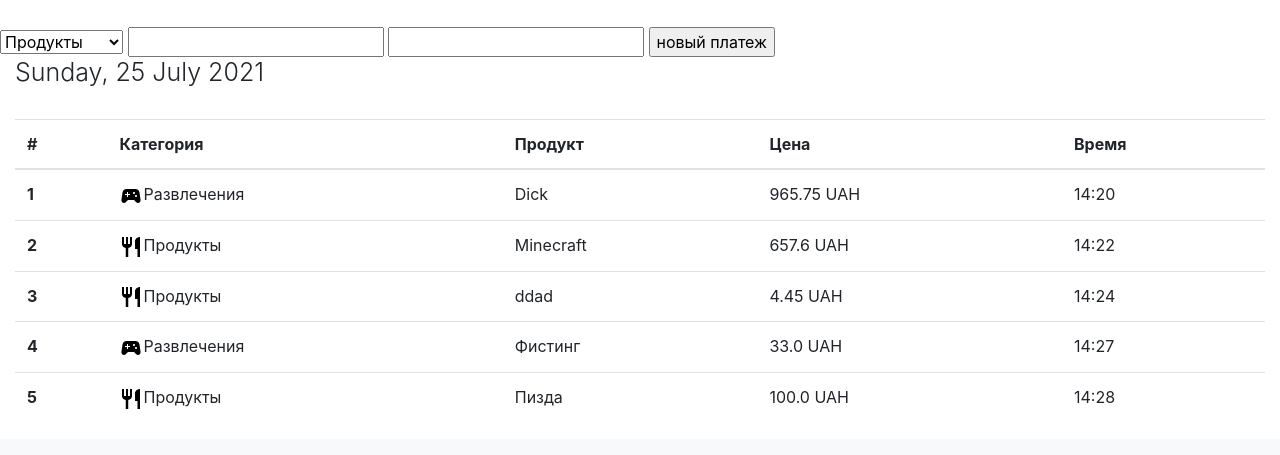
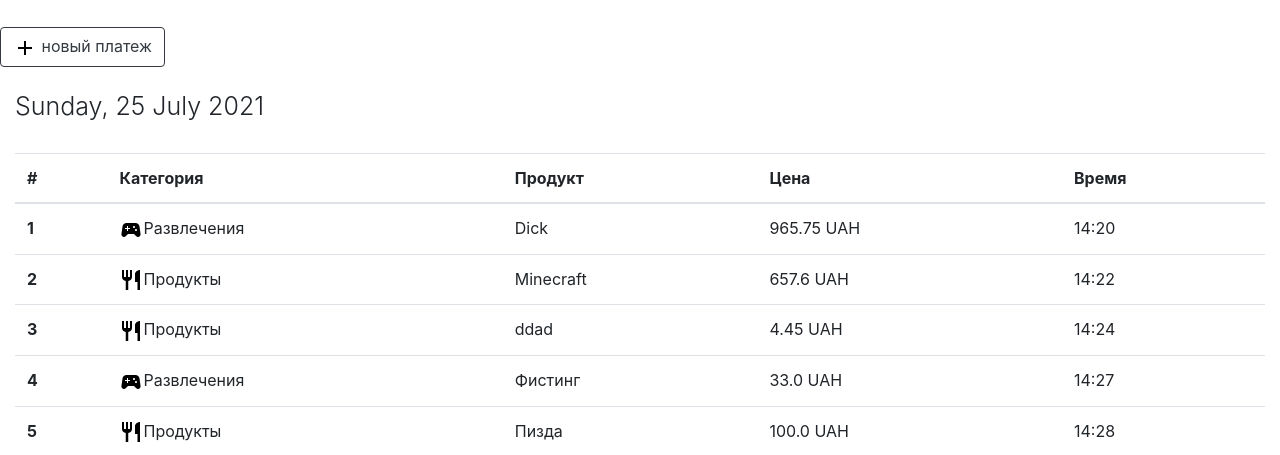
Before and after one commit to Ravenfill/Budget, a Flask app: page / in a window 1280 px wide. Shown: the part 473-928 px from the top of the page. Before the commit the page ends 882 px from the top, so only its background shows below. Run offline with Flask 2, Linux system fonts and the light colour scheme; data comes from the database, SQL or seed files in the repository; some libraries are stand-ins or nearby versions.

Commit message:
Новый дизайн формы добавления оплаты
Потом поменяю еще

```diff
--- a/templates/index.html
+++ b/templates/index.html
@@ -20,8 +20,11 @@
     <script src="https://unpkg.com/aos@2.3.1/dist/aos.js"></script>
     <script src="https://ajax.googleapis.com/ajax/libs/jquery/3.3.1/jquery.min.js"></script>
     <script src="https://www.google.com/jsapi"></script>
-    <title>BBV</title>
+    <link rel="stylesheet" href="static/css/main.css">
+    <title>Budget</title>
 </head>
+
+<!-- 25.07.2021 - Макс, ты можешь в комментах меньше матов писать?-->
 
 <body>
      <!--Head-->
@@ -61,7 +64,7 @@
       </div>
     </div>
 
-    <!--Диаграмма ебаная (СКРИПТ)-->
+    <!--Диаграмма (СКРИПТ)-->
     <script>
       google.load("visualization", "1", {packages:["corechart"]});
       google.setOnLoadCallback(drawChart);
@@ -82,21 +85,23 @@
      </script>
 
      <!-- Shity form -->
+     <div class="container-fluid form-container" id="form-add">
      <form method="POST">
-       <select name="category">
+       <select class="form-control" name="category">
          {% for it in categories %}
           <option value="{{ it.name }}">{{ it.name }}</option>
          {% endfor %}
-       </select>
-       <input type="text" name="product" id="product">
-       <input type="number" step=".01" name="price" id="price">
-       <input type="submit" value="новый платеж">
+       </select><br>
+       <input class="form-control form-control-sm" type="text" name="product" placeholder="Продукт" id="product"><br>
+       <input class="form-control form-control-sm" type="number" placeholder="Цена" step=".01" name="price" id="price"><br>
+       <input  class="btn btn-primary mb-2" type="submit" onclick="close_form()" onTouchStart="close_form()" value="новый платеж"><br>
      </form>
+    </div>
      <!--Короче эта хуйня сверху это форма, переделай html куски красиво, а то что питоновское не трогай-->
     <!--ADD BTN-->
-    <!--<div class="container-fluid text-right"></div>
-        <button type="button" class="btn btn-outline-dark"><img src="static/img/add_black_24dp.svg" alt=""> новый платеж</button><br><br>
-      </div>-->
+    <div class="container-fluid text-right"></div>
+        <button id="open_button" type="button" onTouchStart="open_form()" onclick="open_form()" class="btn btn-outline-dark"><img src="static/img/add_black_24dp.svg" alt=""> новый платеж</button><br><br>
+      </div>
 
     <!--table-->
     <div class="container-fluid text-left">
@@ -130,5 +135,25 @@
 
     </div>
 
+    <!--Кнопочка открытия создания платежа -->
+    <script>
+      // форма отплаты
+      var form = document.getElementById("form-add")
+      form.hidden = true;
+
+      // Отркывает форму с выбором хрени которую нужно добавить в таблицу
+      function open_form(){
+        form.hidden = false;
+        document.getElementById("open_button").hidden = true;
+      }
+
+      // Тут та же хрень ток закрывает форму
+      function close_form(){
+        form.hidden = true;
+        document.getElementById("open_button").hidden = false;
+      }
+
+    </script>
+
 </body>
 </html>
```
Also changed, not shown: templates/404.html (line endings or trailing spaces).
